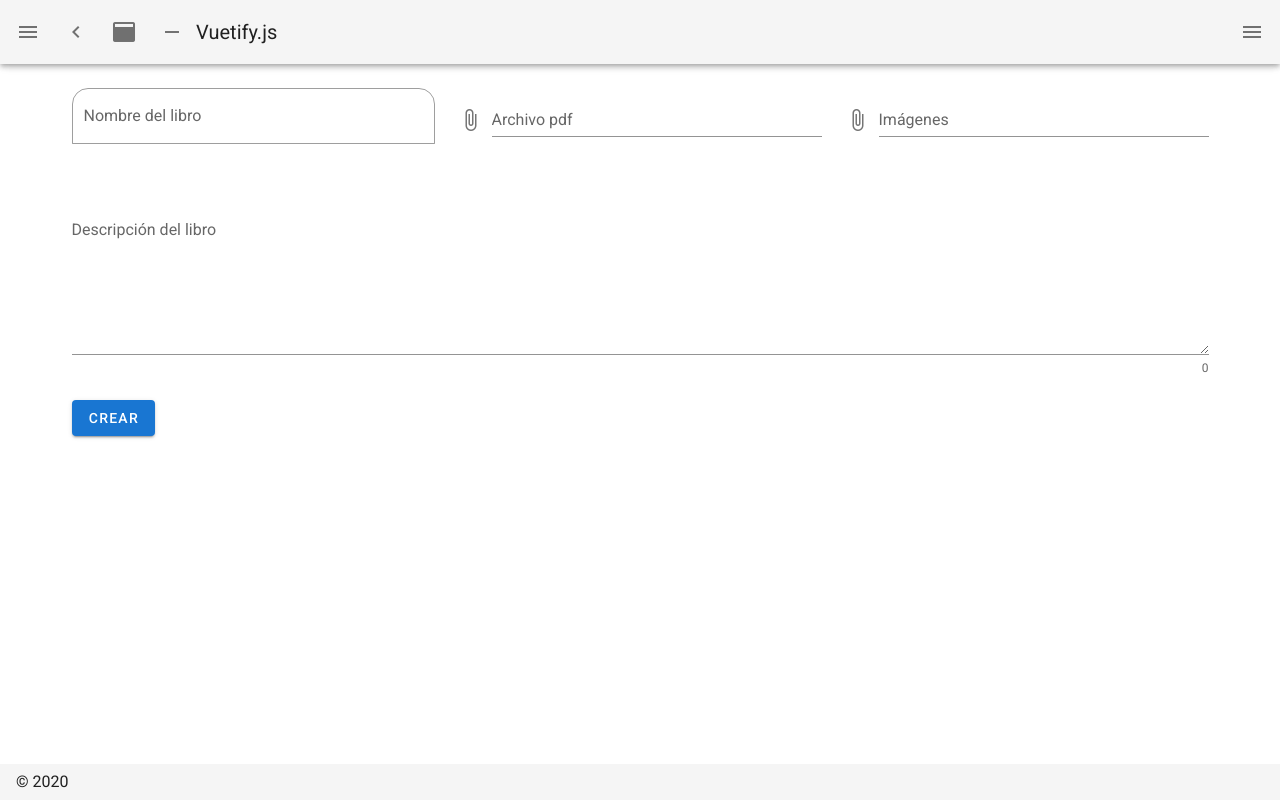
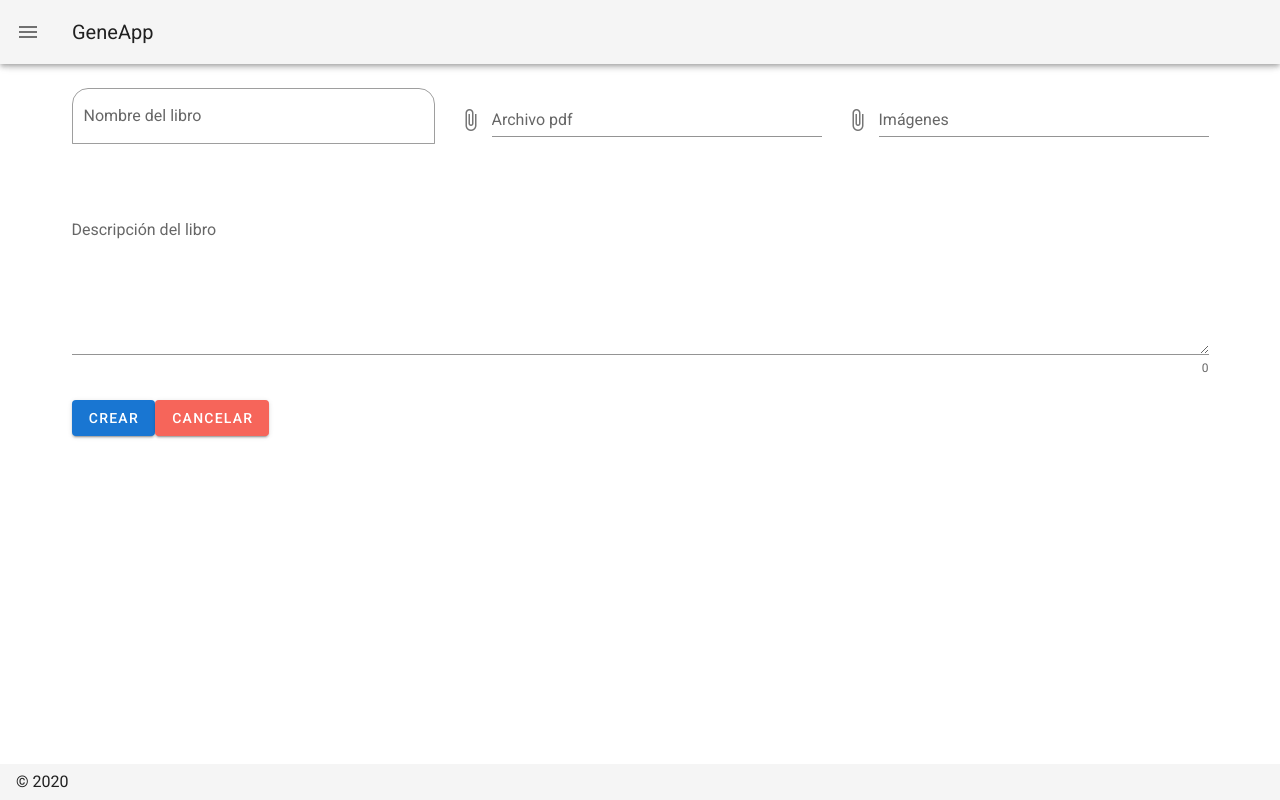
Before and after one commit to jimmy-owoa/flipbook-client, a Nuxt app: page /flipping-books/new in a window 1280 px wide. Built offline with nearby package versions, Linux system fonts and the light colour scheme.

Commit message:
FEATURE - Se agregan las páginas con los iconos

```diff
--- /dev/null
+++ b/components/flippingBooks/List.vue
@@ -0,0 +1,35 @@
+<template>
+  <div>
+    <v-btn color="green" dark fab to="/flipping-books/new">
+      <v-icon color="white">mdi-plus</v-icon>
+    </v-btn>
+
+    <v-row>
+      <div v-for="fb in flippingBooks" :key="fb.id">
+        <v-col cols="12" sm3>
+          <v-card class="mx-auto" max-width="200" height="290">
+            <v-img class="white--text align-end" height="200px" :src="fb.image">
+              <v-card-title style="background: rgba(0,0,0,0.5);">{{fb.name}}</v-card-title>
+            </v-img>
+            <v-card-subtitle class="pb-0">Páginas: {{fb.pages}}</v-card-subtitle>
+
+            <v-card-actions>
+              <v-btn color="green" text block :to="`/flipping-books/${fb.id}`">Ver</v-btn>
+            </v-card-actions>
+          </v-card>
+        </v-col>
+      </div>
+    </v-row>
+  </div>
+</template>
+
+<script>
+export default {
+  props: {
+    flippingBooks: {
+      type: Array,
+      required: true
+    }
+  }
+};
+</script>
--- a/components/flippingBooks/Show.vue
+++ b/components/flippingBooks/Show.vue
@@ -3,9 +3,6 @@
     <v-row>
       <v-col cols="12" sm="12">
         <v-flex headline>{{fb.name}}</v-flex>
-      </v-col>
-      <v-col cols="12" sm="12">
-        <v-btn :href="fb.file">Ver pdf</v-btn>
       </v-col>
       <v-layout fill-height >
         <v-flex style="background-color: grey;" >
@@ -21,6 +18,7 @@
               >mdi-arrow-right</v-icon>
             </div>
           </flipbook>
+          <v-btn to="/flipping-books">Volver</v-btn>
         </v-flex>
       </v-layout>
     </v-row>
--- a/layouts/default.vue
+++ b/layouts/default.vue
@@ -1,20 +1,8 @@
 <template>
   <v-app dark>
-    <v-navigation-drawer
-      v-model="drawer"
-      :mini-variant="miniVariant"
-      :clipped="clipped"
-      fixed
-      app
-    >
+    <v-navigation-drawer v-model="drawer" :mini-variant="miniVariant" :clipped="clipped" fixed app>
       <v-list>
-        <v-list-item
-          v-for="(item, i) in items"
-          :key="i"
-          :to="item.to"
-          router
-          exact
-        >
+        <v-list-item v-for="(item, i) in items" :key="i" :to="item.to" router exact>
           <v-list-item-action>
             <v-icon>{{ item.icon }}</v-icon>
           </v-list-item-action>
@@ -24,65 +12,28 @@
         </v-list-item>
       </v-list>
     </v-navigation-drawer>
-    <v-app-bar
-      :clipped-left="clipped"
-      fixed
-      app
-    >
+    <v-app-bar :clipped-left="clipped" fixed app>
       <v-app-bar-nav-icon @click.stop="drawer = !drawer" />
-      <v-btn
-        icon
-        @click.stop="miniVariant = !miniVariant"
-      >
-        <v-icon>mdi-{{ `chevron-${miniVariant ? 'right' : 'left'}` }}</v-icon>
-      </v-btn>
-      <v-btn
-        icon
-        @click.stop="clipped = !clipped"
-      >
-        <v-icon>mdi-application</v-icon>
-      </v-btn>
-      <v-btn
-        icon
-        @click.stop="fixed = !fixed"
-      >
-        <v-icon>mdi-minus</v-icon>
-      </v-btn>
+
       <v-toolbar-title v-text="title" />
       <v-spacer />
-      <v-btn
-        icon
-        @click.stop="rightDrawer = !rightDrawer"
-      >
-        <v-icon>mdi-menu</v-icon>
-      </v-btn>
     </v-app-bar>
     <v-content>
       <v-container>
         <nuxt />
       </v-container>
     </v-content>
-    <v-navigation-drawer
-      v-model="rightDrawer"
-      :right="right"
-      temporary
-      fixed
-    >
+    <v-navigation-drawer v-model="rightDrawer" :right="right" temporary fixed>
       <v-list>
         <v-list-item @click.native="right = !right">
           <v-list-item-action>
-            <v-icon light>
-              mdi-repeat
-            </v-icon>
+            <v-icon light>mdi-repeat</v-icon>
           </v-list-item-action>
           <v-list-item-title>Switch drawer (click me)</v-list-item-title>
         </v-list-item>
       </v-list>
     </v-navigation-drawer>
-    <v-footer
-      :fixed="fixed"
-      app
-    >
+    <v-footer :fixed="fixed" app>
       <span>&copy; {{ new Date().getFullYear() }}</span>
     </v-footer>
   </v-app>
@@ -90,28 +41,33 @@
 
 <script>
 export default {
-  data () {
+  data() {
     return {
       clipped: false,
       drawer: false,
       fixed: false,
       items: [
         {
-          icon: 'mdi-apps',
-          title: 'Welcome',
-          to: '/'
+          icon: "mdi-file-pdf-outline",
+          title: "Libros PDF",
+          to: "/libros-pdf"
         },
         {
-          icon: 'mdi-chart-bubble',
-          title: 'Inspire',
-          to: '/inspire'
+          icon: "mdi-book-open-page-variant",
+          title: "Flipping Books",
+          to: "/flipping-books"
+        },
+        {
+          icon: "mdi-account-group",
+          title: "Genealogía",
+          to: "/inspire"
         }
       ],
       miniVariant: false,
       right: true,
       rightDrawer: false,
-      title: 'Vuetify.js'
-    }
+      title: "GeneApp"
+    };
   }
-}
+};
 </script>
--- a/nuxt.config.js
+++ b/nuxt.config.js
@@ -7,7 +7,7 @@ export default {
   */
   head: {
     titleTemplate: '%s - ' + process.env.npm_package_name,
-    title: process.env.npm_package_name || '',
+    title: 'GeneApp',
     meta: [
       { charset: 'utf-8' },
       { name: 'viewport', content: 'width=device-width, initial-scale=1' },
--- a/pages/flipping-books/index.vue
+++ b/pages/flipping-books/index.vue
@@ -1,5 +1,24 @@
 <template>
   <div>
-    Flipping Books
+   <list :flippingBooks="this.flippingBooks"/>
   </div>
 </template>
+
+<script>
+import { mapActions, mapState } from "vuex";
+import List from "~/components/flippingBooks/List"
+export default {
+  components:{
+    List
+  },
+  methods: {
+    ...mapActions("flippingBooks", ["fetchFlippingBooks"])
+  },
+  computed:{
+    ...mapState("flippingBooks", ["flippingBooks"])
+  },
+  mounted(){
+    this.fetchFlippingBooks()
+  }
+};
+</script>
--- a/pages/flipping-books/new.vue
+++ b/pages/flipping-books/new.vue
@@ -7,16 +7,17 @@
             <v-text-field v-model="name" label="Nombre del libro" outlined shaped></v-text-field>
           </v-col>
           <v-col cols="12" sm="4">
-            <v-file-input label="Archivo pdf" v-model="file"></v-file-input>
+            <v-file-input label="Archivo pdf" v-model="file" accept="application/pdf"></v-file-input>
           </v-col>
           <v-col cols="12" sm="4">
-            <v-file-input multiple label="Imágenes" v-model="images"></v-file-input>
+            <v-file-input multiple label="Imágenes" v-model="images" accept="image/jpeg,image/png"></v-file-input>
           </v-col>
           <v-col cols="12" sm="12">
             <v-textarea counter label="Descripción del libro" :rules="rules" :value="value"></v-textarea>
           </v-col>
           <v-col cols="12" sm="12">
             <v-btn color="primary" @click.stop="onUpload" :loading="loading">Crear</v-btn>
+            <v-btn color="red" dark to="/flipping-books">Cancelar</v-btn>
           </v-col>
         </v-row>
       </v-container>
@@ -37,7 +38,7 @@ export default {
     };
   },
   methods: {
-    onUpload() {
+    async onUpload() {
       this.loading = false;
       const formData = new FormData();
       formData.append("flipping_book[name]", this.name);
@@ -48,14 +49,14 @@ export default {
         console.log(image);
         formData.append("flipping_book[images][" + i + "]", image);
       }
-
-      // this.images.forEach(image => {
-      //   let count = 0;
-      //   formData.append(`flipping_book[images]['${count}']`, image);
-      //   count++;
-      // });
-      // formData.append("flipping_book[images]", this.images)
-      this.$axios.post("flipping_books", formData);
+      try {
+        const res = await this.$axios.post("flipping_books", formData);
+        this.$router.push("/flipping-books");
+        alert("Flipping book creado exitosamente")
+      } catch (error) {
+        console.log(error);
+        return { error: error };
+      }
     }
   }
 };
--- a/pages/inspire.vue
+++ b/pages/inspire.vue
@@ -7,12 +7,7 @@
         class="mb-5"
       >
       <blockquote class="blockquote">
-        &#8220;First, solve the problem. Then, write the code.&#8221;
-        <footer>
-          <small>
-            <em>&mdash;John Johnson</em>
-          </small>
-        </footer>
+       Próximamente genealogía
       </blockquote>
     </v-flex>
   </v-layout>
--- /dev/null
+++ b/pages/libros-pdf/index.vue
@@ -0,0 +1,3 @@
+<template>
+  <div>Libros</div>
+</template>
--- a/plugins/axios.js
+++ b/plugins/axios.js
@@ -1,5 +1,5 @@
 export default function ({ $axios, app, store }) {
   $axios.onRequest(config => {
-    config.baseURL = 'https://flip-book-api.herokuapp.com/api/v1';
+    config.baseURL = 'http://localhost:3000/api/v1';
   })
 }
```
Also changed, not shown: components/flippingBooks/ListFiles.vue (added).
